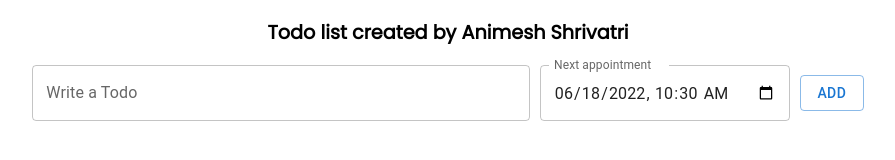
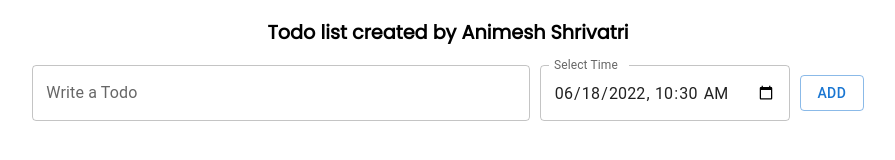
Before and after one commit to animesh9893/todolist, a React (Create React App) app: page / in a window 1280 px wide. Shown: the top 160 px of the page, without its empty margins (192-1087 px from the left). Built offline with nearby package versions, Linux system fonts and the light colour scheme; no server answers; the database is empty.

Commit message:
doing some changes

```diff
--- a/src/App.js
+++ b/src/App.js
@@ -10,10 +10,12 @@ import 'firebase/compat/auth';
 import 'firebase/compat/firestore';
 
 function App() {
+  //states
   const [todoInput, setTodoInput] = useState("");
   const [dateInput, setDateInput] = useState(null);
   const [todos, setTodos] = useState([]);
 
+  //function to add element to firebase
   function addTodo(e) {
     e.preventDefault();
 
@@ -30,6 +32,7 @@ function App() {
       getTodos();
   }, []);
 
+  //get old todos
   function getTodos() {
     db.collection("todos").onSnapshot(function (querySnapshot) {
       setTodos(
@@ -57,7 +60,7 @@ function App() {
         <TextField
           style={{marginLeft:10}}
           id="datetime-local"
-          label="Next appointment"
+          label="Select Time"
           type="datetime-local"
           defaultValue="2022-06-18T10:30"
           sx={{ width: 250 }}
```
